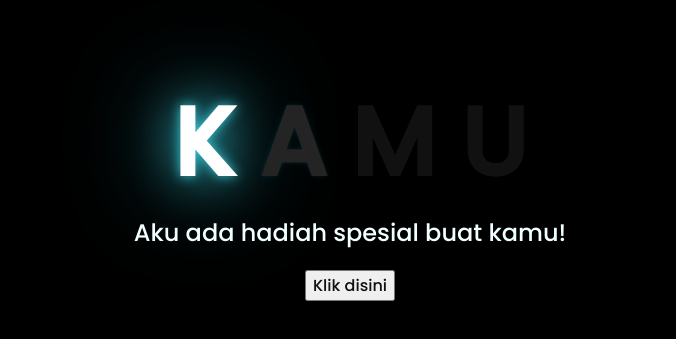
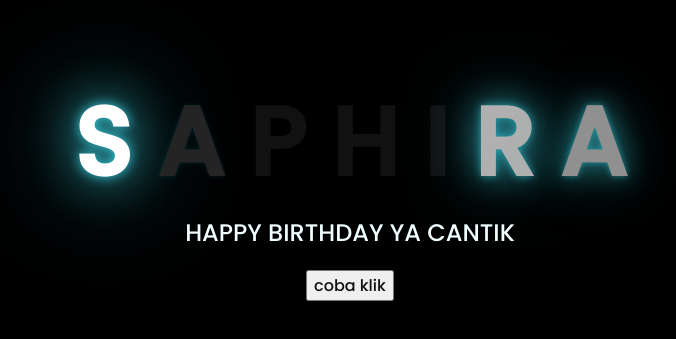
Before and after one commit to dhioanwar/diooanwarr, a plain HTML site: page index.html in a window 1280 px wide. Shown: the part 223-562 px from the top of the page, without its empty margins (298-974 px from the left). Drawn offline with Linux system fonts and the light colour scheme.

Commit message:
Update index.html

```diff
--- a/index.html
+++ b/index.html
@@ -11,18 +11,21 @@
 <body>
     <div class="greetings">
     <!-- silahkan menambah kata sesuai keinginan dengan <span>text...</span -->
-        <span>K</span>
+        <span>S</span>
         <span>A</span>
-        <span>M</span>
-        <span>U</span>
+        <span>P</span>
+        <span>H</span>
+        <span>I</span>
+        <span>R</span>
+        <span>A</span>
     </div>
 
     <div class="description">
-        <span>Aku ada hadiah spesial buat kamu!</span>
+        <span>HAPPY BIRTHDAY YA CANTIK</span>
     </div>
     <div class="button">
         <button>
-            <a href="flower.html">Klik disini</a>
+            <a href="flower.html">coba klik</a>
         </button>
 
     </div>
```
